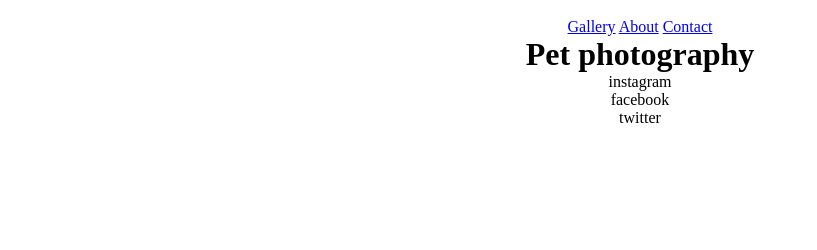
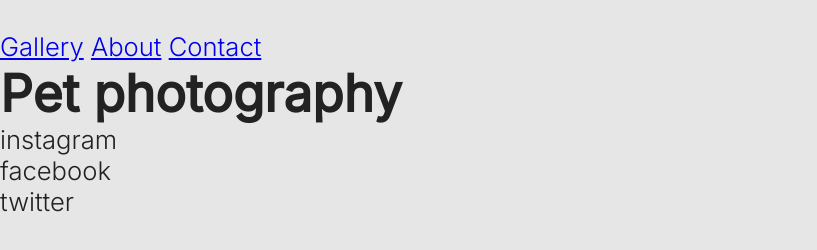
Before and after one commit to Morenojourdain/ci-project-1-capra-studios-test, a plain HTML site: page index.html in a window 1280 px wide. Shown: the whole page, without its empty margins (0-817 px from the left). Drawn offline with Linux system fonts and the light colour scheme.

Commit message:
Add css rules to body element in css file.

```diff
--- a/assets/css/style.css
+++ b/assets/css/style.css
@@ -9,7 +9,12 @@
     margin: 0;
     padding: 0;
     border: 0;
-    text-align: center;
 }
 
-body
+body {
+    font-family: 'Inter', sans-serif;
+    font-size: 1.6em;
+    font-weight: 300;
+    color: #222222;
+    background-color: #E6E6E6;
+}
```
